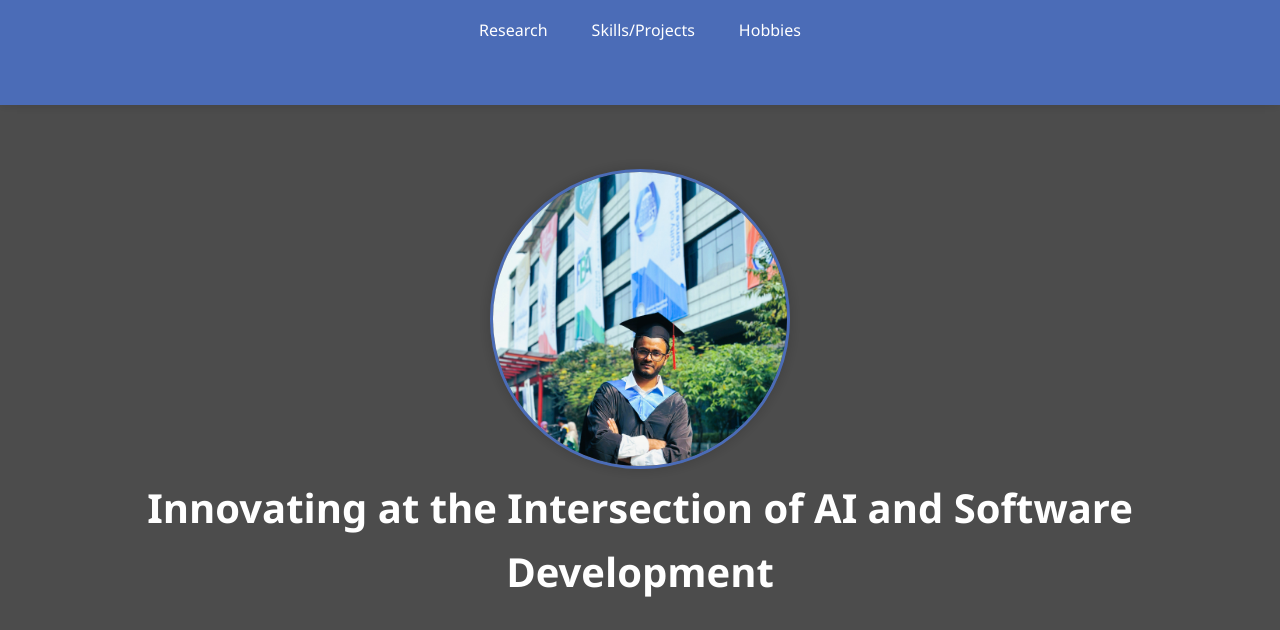
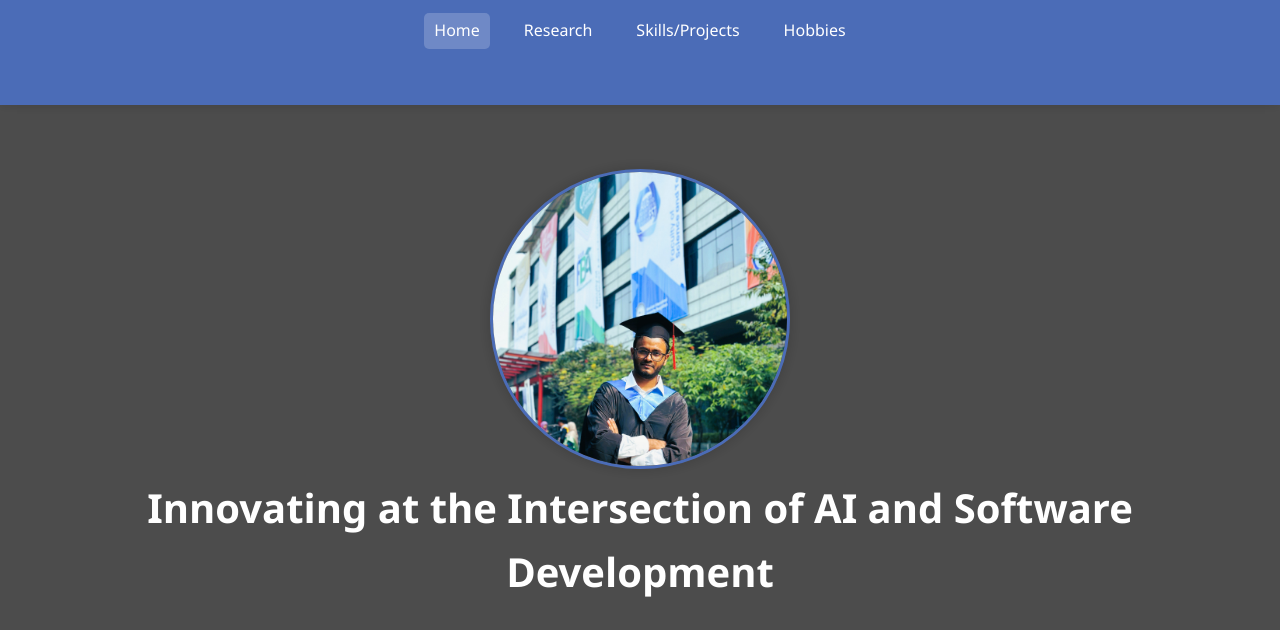
Before and after one commit to Nadim-Hasan/Portfolio, a plain HTML site: page index.html in a window 1280 px wide. Shown: the part 109-739 px from the top of the page. Drawn offline with Linux system fonts and the light colour scheme.

Commit message:
Update index.html

```diff
--- a/index.html
+++ b/index.html
@@ -14,7 +14,8 @@
         <h1>Md Nadim Hasan</h1>
        <p class="header-subtitle">AI Researcher | .NET Developer | CSE Graduate</p>
         <nav class="main-nav">
-          <a href="research.html" class="active">Research</a>
+          <a href="index.html" class="active">Home</a>
+          <a href="research.html" >Research</a>
           <a href="skills-projects.html">Skills/Projects</a>
           <a href="hobbies-images.html">Hobbies</a>
         </nav>
```
